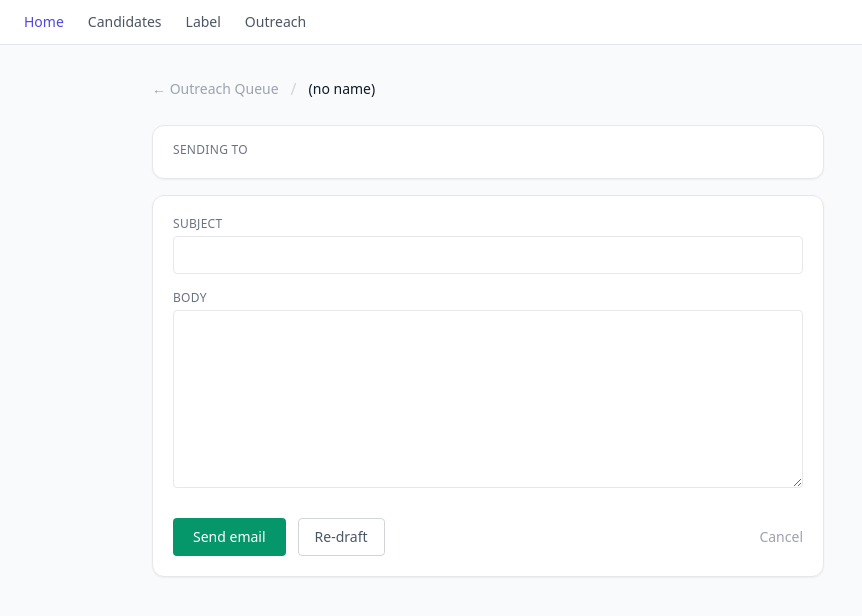
After one commit to acsterne/TopSDRs-Tools, a Flask app: template templates/outreach_review.html in a window 1280 px wide. The commit adds this page. Shown: the top 616 px of the page, without its empty margins (0-862 px from the left). Run offline with Flask 3, Linux system fonts and the light colour scheme; the template is opened without the code that fills it, so the values that code supplies are empty; some libraries are stand-ins or nearby versions.

Commit message:
Add outreach queue: Claude email drafts → Resend delivery
Candidates scoring 7+ surface in /outreach. Recruiter clicks Draft,
Claude writes a personalized email referencing the candidate's profile
and Calendly link, recruiter edits if needed, clicks Send → Resend API
delivers it. Outreach status tracked on candidates table.

Co-Authored-By: Claude Sonnet 4.6 <noreply@anthropic.com>

````diff
--- a/app.py
+++ b/app.py
@@ -1,6 +1,6 @@
 """
 TopSDRs Tools — Flask app
-Webflow webhook → Postgres → embed → kNN score → review UI
+Webflow webhook → Postgres → embed → kNN score → outreach approval → Resend
 """
 import hashlib
 import hmac
@@ -8,9 +8,11 @@ import json
 import os
 import threading
 
+import anthropic
 import psycopg2
 import psycopg2.extras
-from flask import Flask, abort, jsonify, redirect, render_template, request, url_for
+import resend
+from flask import Flask, abort, flash, jsonify, redirect, render_template, request, url_for
 
 import knn_scorer
 
@@ -18,6 +20,11 @@ app = Flask(__name__)
 
 DATABASE_URL           = os.environ.get("DATABASE_URL")
 WEBFLOW_WEBHOOK_SECRET = os.environ.get("WEBFLOW_WEBHOOK_SECRET", "")
+RESEND_API_KEY         = os.environ.get("RESEND_API_KEY", "")
+OUTREACH_FROM_EMAIL    = os.environ.get("OUTREACH_FROM_EMAIL", "hello@example.com")
+CALENDLY_LINK          = os.environ.get("CALENDLY_LINK", "")
+
+resend.api_key = RESEND_API_KEY
 
 
 # ---------------------------------------------------------------------------
@@ -286,6 +293,154 @@ def candidate_detail(candidate_id):
 
 
 # ---------------------------------------------------------------------------
+# Outreach
+# ---------------------------------------------------------------------------
+
+OUTREACH_SCORE_THRESHOLD = 7
+
+
+def _draft_outreach_email(candidate: dict) -> tuple[str, str]:
+    """Ask Claude to draft a personalized outreach email. Returns (subject, body)."""
+    client = anthropic.Anthropic()
+    profile = candidate.get("enriched_text") or candidate.get("full_name") or "the candidate"
+    calendly = CALENDLY_LINK or "[CALENDLY LINK]"
+    msg = client.messages.create(
+        model="claude-sonnet-4-6",
+        max_tokens=400,
+        messages=[{
+            "role": "user",
+            "content": f"""Write a short, warm outreach email to an SDR candidate from a recruiter.
+
+Candidate profile:
+{profile}
+
+Rules:
+- 3–4 sentences max, no fluff
+- Reference something specific from their profile (role, experience, tools)
+- End with a clear CTA: book a 15-min call via this Calendly link: {calendly}
+- Do not use the word "excited" or "passionate"
+- Plain text only, no markdown, no subject line in the body
+
+Return JSON with exactly two keys: "subject" and "body"."""
+        }]
+    )
+    import re
+    text = msg.content[0].text.strip()
+    # Strip markdown code fences if present
+    text = re.sub(r"^```(?:json)?\s*", "", text)
+    text = re.sub(r"\s*```$", "", text)
+    parsed = json.loads(text)
+    return parsed["subject"], parsed["body"]
+
+
+@app.route("/outreach")
+def outreach_queue():
+    """Candidates scoring ≥ threshold that haven't been contacted yet."""
+    conn = get_db()
+    cur  = conn.cursor(cursor_factory=psycopg2.extras.RealDictCursor)
+    cur.execute("""
+        SELECT c.*, cf.label
+          FROM candidates c
+     LEFT JOIN candidate_feedback cf ON cf.candidate_id = c.id
+         WHERE (cf.label >= %s OR (cf.label IS NULL AND c.fit_score >= %s))
+           AND c.outreach_sent_at IS NULL
+           AND c.status != 'rejected'
+         ORDER BY COALESCE(cf.label, c.fit_score) DESC NULLS LAST
+    """, (OUTREACH_SCORE_THRESHOLD, OUTREACH_SCORE_THRESHOLD))
+    queue = [dict(r) for r in cur.fetchall()]
+
+    cur.execute("""
+        SELECT COUNT(*) AS sent_count
+          FROM candidates
+         WHERE outreach_sent_at IS NOT NULL
+    """)
+    sent_count = cur.fetchone()["sent_count"]
+    cur.close()
+    conn.close()
+    return render_template("outreach.html", queue=queue, sent_count=sent_count,
+                           threshold=OUTREACH_SCORE_THRESHOLD)
+
+
+@app.route("/outreach/<int:candidate_id>/draft", methods=["POST"])
+def outreach_draft(candidate_id):
+    """Generate a Claude email draft for a candidate."""
+    conn = get_db()
+    cur  = conn.cursor(cursor_factory=psycopg2.extras.RealDictCursor)
+    cur.execute("SELECT * FROM candidates WHERE id = %s", (candidate_id,))
+    row = cur.fetchone()
+    if not row:
+        abort(404)
+    candidate = dict(row)
+    cur.close()
+
+    subject, body = _draft_outreach_email(candidate)
+
+    cur2 = conn.cursor()
+    cur2.execute("""
+        UPDATE candidates SET outreach_subject = %s, outreach_body = %s WHERE id = %s
+    """, (subject, body, candidate_id))
+    conn.commit()
+    cur2.close()
+    conn.close()
+    return redirect(url_for("outreach_review", candidate_id=candidate_id))
+
+
+@app.route("/outreach/<int:candidate_id>/review")
+def outreach_review(candidate_id):
+    """Show the drafted email for review/edit before sending."""
+    conn = get_db()
+    cur  = conn.cursor(cursor_factory=psycopg2.extras.RealDictCursor)
+    cur.execute("SELECT * FROM candidates WHERE id = %s", (candidate_id,))
+    row = cur.fetchone()
+    if not row:
+        abort(404)
+    cur.close()
+    conn.close()
+    return render_template("outreach_review.html", candidate=dict(row))
+
+
+@app.route("/outreach/<int:candidate_id>/send", methods=["POST"])
+def outreach_send(candidate_id):
+    """Send the (possibly edited) email via Resend."""
+    subject = request.form.get("subject", "").strip()
+    body    = request.form.get("body", "").strip()
+
+    conn = get_db()
+    cur  = conn.cursor(cursor_factory=psycopg2.extras.RealDictCursor)
+    cur.execute("SELECT * FROM candidates WHERE id = %s", (candidate_id,))
+    row = cur.fetchone()
+    if not row:
+        abort(404)
+    candidate = dict(row)
+
+    if not candidate.get("email"):
+        abort(400, "Candidate has no email address")
+
+    resend.Emails.send({
+        "from": OUTREACH_FROM_EMAIL,
+        "to": candidate["email"],
+        "subject": subject,
+        "text": body,
+    })
+
+    cur2 = conn.cursor()
+    cur2.execute("""
+        UPDATE candidates
+           SET outreach_subject  = %s,
+               outreach_body     = %s,
+               outreach_sent_at  = NOW(),
+               status            = 'outreach_sent',
+               updated_at        = NOW()
+         WHERE id = %s
+    """, (subject, body, candidate_id))
+    conn.commit()
+    cur2.close()
+    cur.close()
+    conn.close()
+    return redirect(url_for("outreach_queue"))
+
+
+# ---------------------------------------------------------------------------
 # Boot
 # ---------------------------------------------------------------------------
 
--- a/requirements.txt
+++ b/requirements.txt
@@ -3,3 +3,4 @@ psycopg2-binary
 gunicorn
 requests
 anthropic
+resend
--- a/schema.sql
+++ b/schema.sql
@@ -21,7 +21,12 @@ CREATE TABLE IF NOT EXISTS candidates (
     fit_rationale   TEXT,           -- e.g. "Similar to Jane D. (9), John S. (8) [match 84%]"
 
     -- Status
-    status          TEXT NOT NULL DEFAULT 'new',  -- new | reviewed | hired | rejected | archived
+    status          TEXT NOT NULL DEFAULT 'new',  -- new | reviewed | outreach_sent | hired | rejected | archived
+
+    -- Outreach
+    outreach_subject    TEXT,
+    outreach_body       TEXT,       -- Claude-drafted email, editable before send
+    outreach_sent_at    TIMESTAMPTZ,
 
     created_at      TIMESTAMPTZ NOT NULL DEFAULT NOW(),
     updated_at      TIMESTAMPTZ NOT NULL DEFAULT NOW()
--- a/templates/base.html
+++ b/templates/base.html
@@ -11,6 +11,7 @@
     <a href="/" class="text-indigo-600 hover:text-indigo-800">Home</a>
     <a href="/candidates" class="text-gray-600 hover:text-gray-900">Candidates</a>
     <a href="/label" class="text-gray-600 hover:text-gray-900">Label</a>
+    <a href="/outreach" class="text-gray-600 hover:text-gray-900">Outreach</a>
   </nav>
   <main class="max-w-5xl mx-auto px-6 py-8">
     {% block content %}{% endblock %}
--- /dev/null
+++ b/templates/outreach_review.html
@@ -0,0 +1,48 @@
+{% extends "base.html" %}
+{% block title %}Review Outreach — {{ candidate.full_name }}{% endblock %}
+{% block content %}
+<div class="flex items-center gap-3 mb-6">
+  <a href="/outreach" class="text-sm text-gray-400 hover:text-gray-600">← Outreach Queue</a>
+  <span class="text-gray-300">/</span>
+  <span class="text-sm font-medium">{{ candidate.full_name or '(no name)' }}</span>
+</div>
+
+<div class="max-w-2xl">
+  <div class="bg-white rounded-xl border shadow-sm mb-4 px-5 py-4">
+    <div class="text-xs font-medium text-gray-500 uppercase tracking-wide mb-1">Sending to</div>
+    <div class="font-medium">{{ candidate.full_name }}</div>
+    <div class="text-sm text-gray-400">{{ candidate.email }}</div>
+    {% if candidate.enriched_text %}
+    <p class="text-sm text-gray-500 mt-2 italic">{{ candidate.enriched_text }}</p>
+    {% endif %}
+  </div>
+
+  <form method="POST" action="/outreach/{{ candidate.id }}/send">
+    <div class="bg-white rounded-xl border shadow-sm px-5 py-5 space-y-4">
+      <div>
+        <label class="block text-xs font-medium text-gray-500 uppercase tracking-wide mb-1">Subject</label>
+        <input type="text" name="subject" value="{{ candidate.outreach_subject or '' }}"
+               class="w-full border rounded px-3 py-2 text-sm focus:outline-none focus:ring-2 focus:ring-indigo-300">
+      </div>
+      <div>
+        <label class="block text-xs font-medium text-gray-500 uppercase tracking-wide mb-1">Body</label>
+        <textarea name="body" rows="8"
+                  class="w-full border rounded px-3 py-2 text-sm focus:outline-none focus:ring-2 focus:ring-indigo-300 font-mono">{{ candidate.outreach_body or '' }}</textarea>
+      </div>
+      <div class="flex gap-3 pt-2">
+        <button type="submit"
+                class="bg-emerald-600 text-white px-5 py-2 rounded font-medium text-sm hover:bg-emerald-700">
+          Send email
+        </button>
+        <form method="POST" action="/outreach/{{ candidate.id }}/draft" class="inline">
+          <button type="submit"
+                  class="bg-white border border-gray-300 text-gray-600 px-4 py-2 rounded text-sm hover:bg-gray-50">
+            Re-draft
+          </button>
+        </form>
+        <a href="/outreach" class="text-sm text-gray-400 hover:text-gray-600 self-center ml-auto">Cancel</a>
+      </div>
+    </div>
+  </form>
+</div>
+{% endblock %}
````
Also changed, not shown: templates/outreach.html (added, +49 -0 lines), 1 other file.
